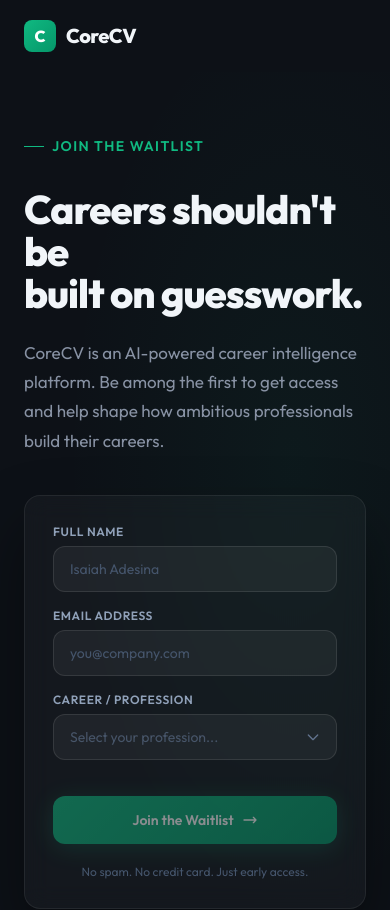
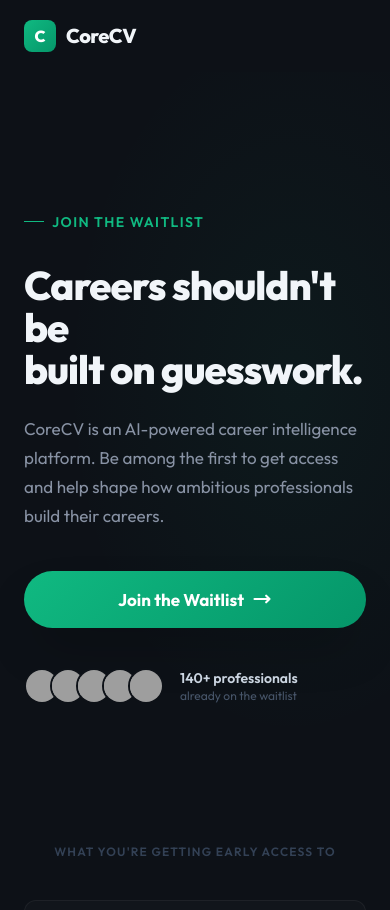
Before and after one commit to adesinaisaiah100/corecv-waitlist, a Next.js app: page / in a window 390 px wide. Shown: the top 910 px of the page. Built offline with nearby package versions, Linux system fonts and the light colour scheme; grey boxes are pictures that could not be loaded.

Commit message:
fix(vercel): resolve build error and add form reveal animation

```diff
--- a/app/api/waitlist/route.ts
+++ b/app/api/waitlist/route.ts
@@ -1,13 +1,21 @@
 import { NextRequest, NextResponse } from "next/server";
 import { createClient } from "@supabase/supabase-js";
 
-const supabase = createClient(
-  process.env.NEXT_PUBLIC_SUPABASE_URL!,
-  process.env.SUPABASE_SERVICE_ROLE_KEY!
-);
-
 export async function POST(req: NextRequest) {
   try {
+    const supabaseUrl = process.env.NEXT_PUBLIC_SUPABASE_URL;
+    const supabaseKey = process.env.SUPABASE_SERVICE_ROLE_KEY;
+
+    if (!supabaseUrl || !supabaseKey) {
+      console.error("Missing Supabase environment variables.");
+      return NextResponse.json(
+        { error: "Server misconfiguration. Please try again later." },
+        { status: 500 }
+      );
+    }
+
+    const supabase = createClient(supabaseUrl, supabaseKey);
+
     const { name, email, career_position } = await req.json();
 
     // Basic validation
--- a/components/WaitlistHero.tsx
+++ b/components/WaitlistHero.tsx
@@ -118,6 +118,7 @@ function ZIndexSeamlessVideo() {
 // ── Main Waitlist Hero ──────────────────────────────────────────────────────
 export default function WaitlistHero() {
   const [mounted, setMounted] = useState(false);
+  const [showForm, setShowForm] = useState(false);
   useEffect(() => { setMounted(true); }, []);
 
   return (
@@ -125,6 +126,12 @@ export default function WaitlistHero() {
       className="min-h-screen w-full flex flex-col overflow-x-hidden"
       style={{ background: "#0D1117" }}
     >
+      <style>{`
+        @keyframes formPop {
+          0% { opacity: 0; transform: scale(0.95) translateY(10px); }
+          100% { opacity: 1; transform: scale(1) translateY(0); }
+        }
+      `}</style>
       {/* ── Navbar ──────────────────────────────────────── */}
       <nav className="w-full flex items-center justify-between px-6 md:px-10 py-5 z-50">
         <div className="flex items-center gap-2.5">
@@ -222,21 +229,41 @@ export default function WaitlistHero() {
                 get access and help shape how ambitious professionals build their careers.
               </p>
 
-              {/* Waitlist Form Card */}
+              {/* Waitlist Form Card or Button */}
               <div
-                className="w-full max-w-md rounded-2xl p-7 border mb-10"
+                className="w-full max-w-md mb-10"
                 style={{
-                  background: "rgba(255,255,255,0.03)",
-                  borderColor: "rgba(255,255,255,0.07)",
-                  backdropFilter: "blur(12px)",
-                  boxShadow: "0 32px 64px rgba(0,0,0,0.4)",
                   opacity: mounted ? 1 : 0,
                   transform: mounted ? "translateY(0)" : "translateY(14px)",
                   transition: `opacity 0.65s ${EASE.join(",")}, transform 0.65s ${EASE.join(",")}`,
                   transitionDelay: "0.42s",
                 }}
               >
-                <WaitlistForm />
+                {!showForm ? (
+                  <button
+                    onClick={() => setShowForm(true)}
+                    className="w-full sm:w-auto px-8 py-4 rounded-full font-bold text-[1.0625rem] text-white shadow-2xl hover:scale-105 active:scale-95 transition-all flex items-center justify-center gap-2"
+                    style={{ background: "linear-gradient(135deg, #10B981, #059669)" }}
+                  >
+                    Join the Waitlist
+                    <svg className="w-5 h-5" fill="none" stroke="currentColor" viewBox="0 0 24 24">
+                      <path strokeLinecap="round" strokeLinejoin="round" strokeWidth={2.5} d="M17 8l4 4m0 0l-4 4m4-4H3" />
+                    </svg>
+                  </button>
+                ) : (
+                  <div
+                    className="w-full rounded-2xl p-7 border origin-top"
+                    style={{
+                      background: "rgba(255,255,255,0.03)",
+                      borderColor: "rgba(255,255,255,0.07)",
+                      backdropFilter: "blur(12px)",
+                      boxShadow: "0 32px 64px rgba(0,0,0,0.4)",
+                      animation: "formPop 0.6s cubic-bezier(0.22, 1, 0.36, 1) forwards",
+                    }}
+                  >
+                    <WaitlistForm />
+                  </div>
+                )}
               </div>
 
               {/* Social proof */}
```
